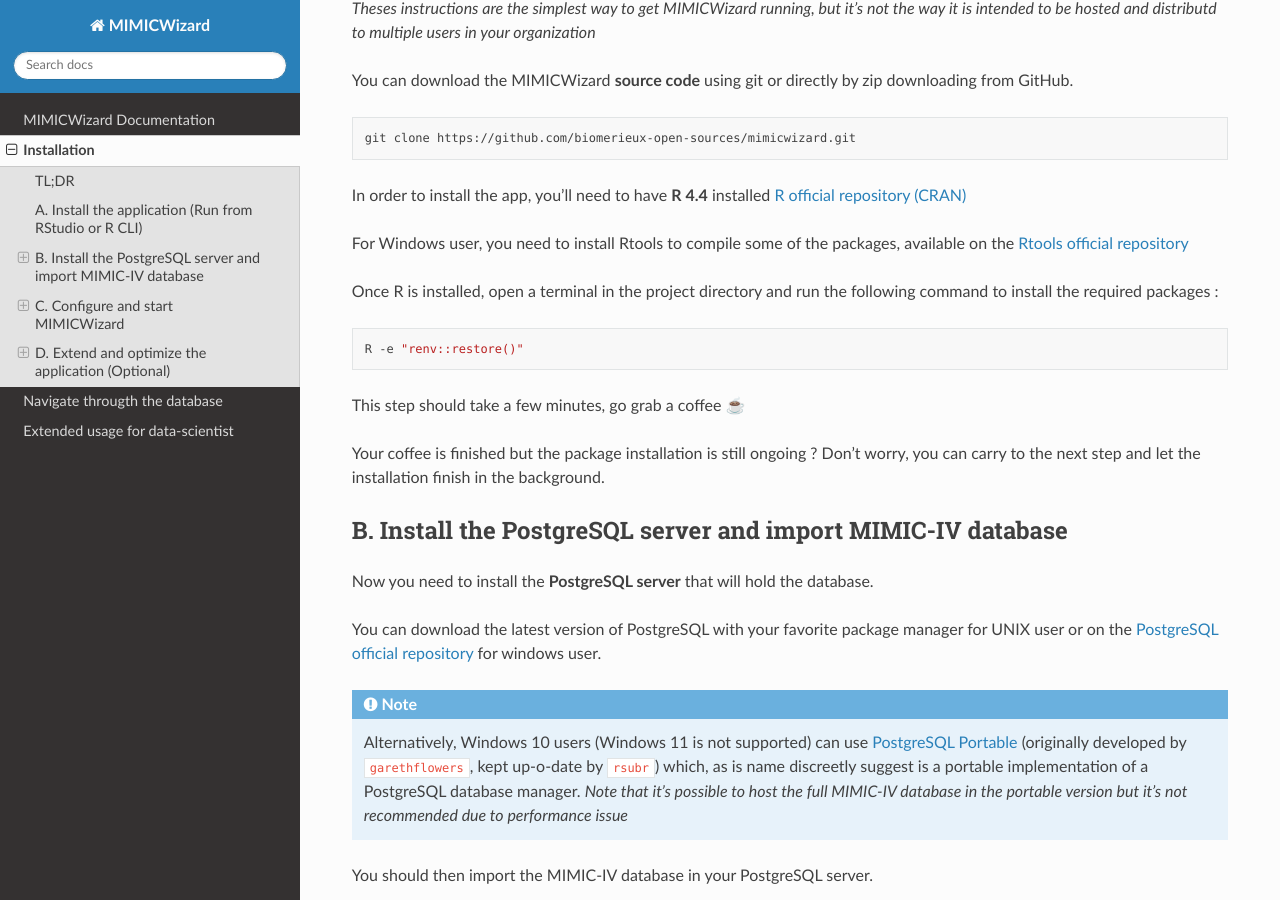
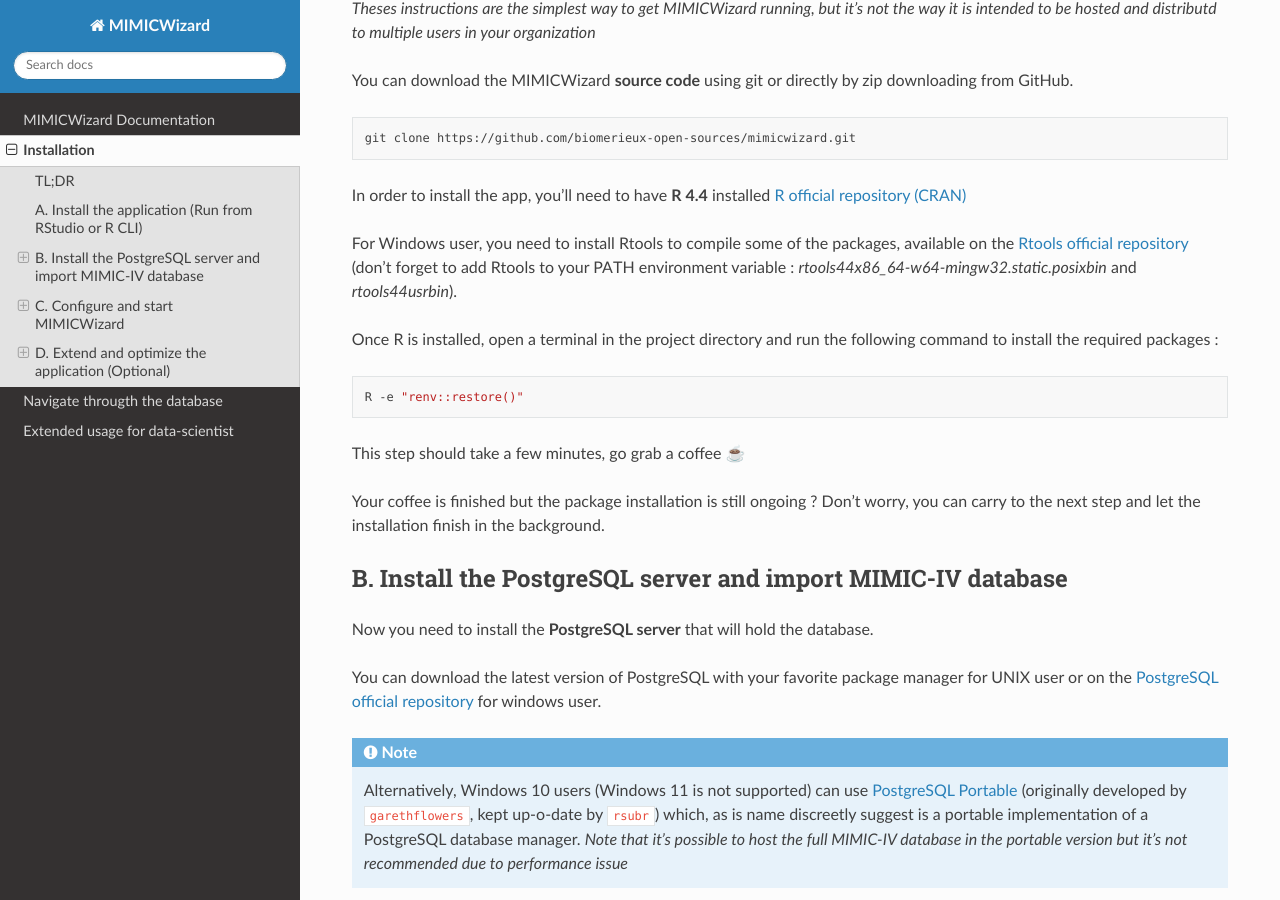
Before and after one commit to biomerieux-open-sources/mimicwizard-documentation, a Sphinx documentation site: the page built from docs/source/installation.rst, in a window 1280 px wide and 900 px high, scrolled down 755 px. Built offline with Sphinx 7.4.7 and the Read the Docs theme 3.1.0, drawn with Linux system fonts in a browser that asks for light colours; pages that are not in the unit, such as notebooks, are missing from menus.

Commit message:
add extra information for windows users

```diff
--- a/docs/source/installation.rst
+++ b/docs/source/installation.rst
@@ -42,7 +42,7 @@
 
 In order to install the app, you'll need to have **R 4.4** installed `R official repository (CRAN) <https://cran.r-project.org/mirrors.html>`_
 
-For Windows user, you need to install Rtools to compile some of the packages, available on the `Rtools official repository <https://cran.r-project.org/bin/windows/Rtools/>`_
+For Windows user, you need to install Rtools to compile some of the packages, available on the `Rtools official repository <https://cran.r-project.org/bin/windows/Rtools/>`_ (don't forget to add Rtools to your PATH environment variable : `rtools44\x86_64-w64-mingw32.static.posix\bin` and `rtools44\usr\bin`).
 
 Once R is installed, open a terminal in the project directory and run the following command to install the required packages :
 
```
